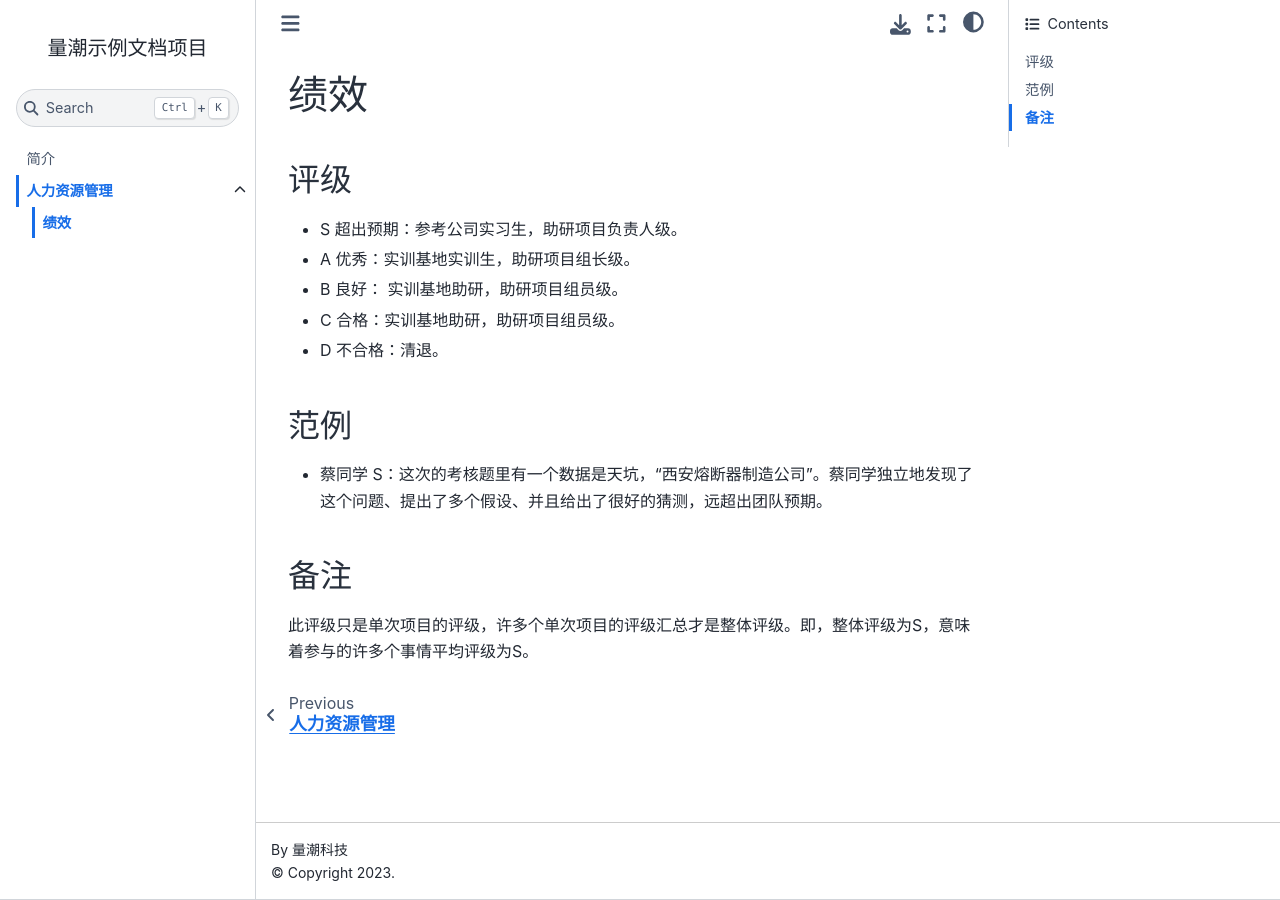
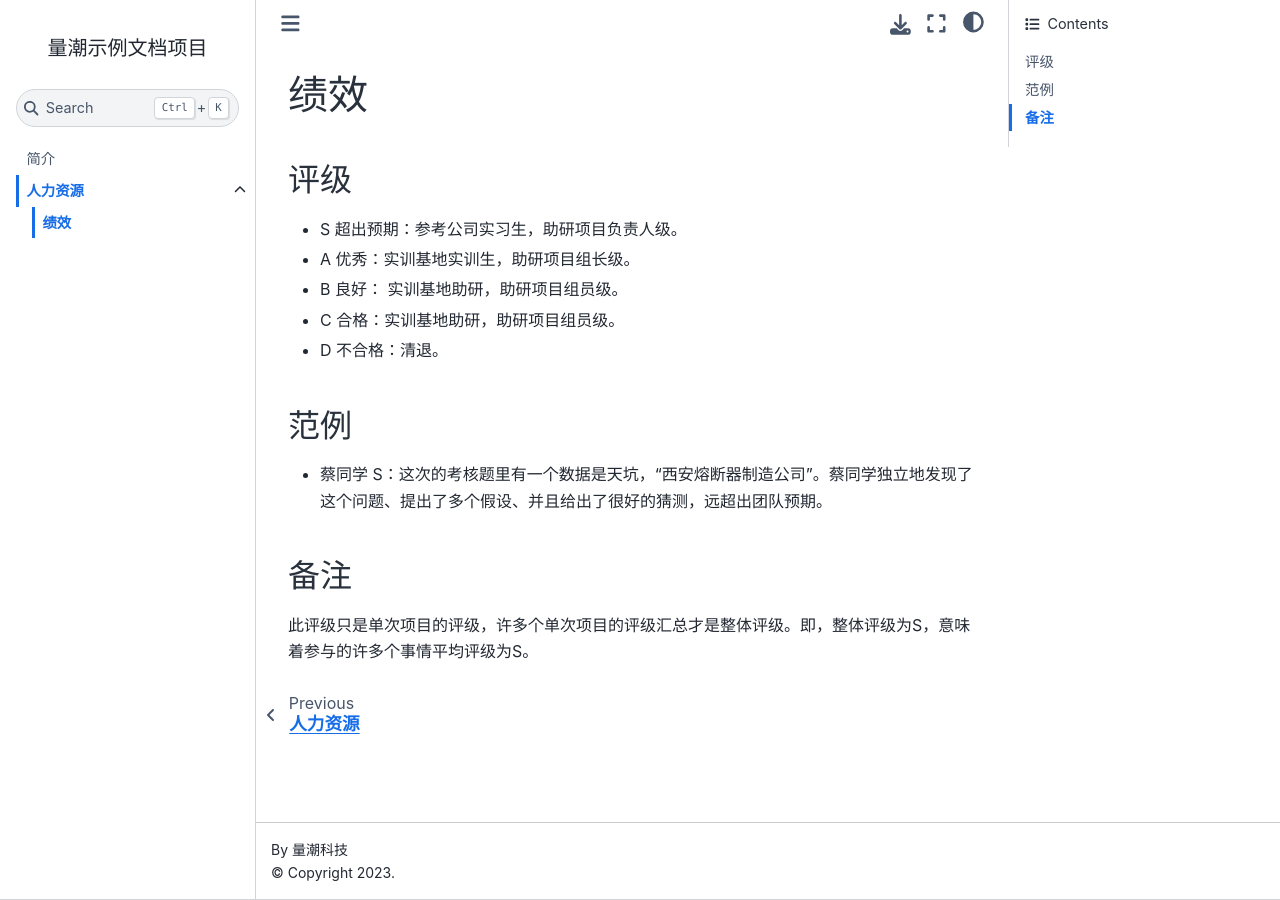
Before and after one commit to quanttide/quanttide-handbook-of-research-assistants, a Jupyter Book: the page built from human_resources/performance.md, in a window 1280 px wide. Built offline with Jupyter Book 1.0.4 settings and Sphinx 7.4.7 and the Sphinx Book theme 1.1.4, drawn with Linux system fonts in a browser that asks for light colours.

Commit message:
init: create project

```diff
--- a/human_resources/README.md
+++ b/human_resources/README.md
@@ -1 +1 @@
-# 人力资源管理
+# 人力资源
```
